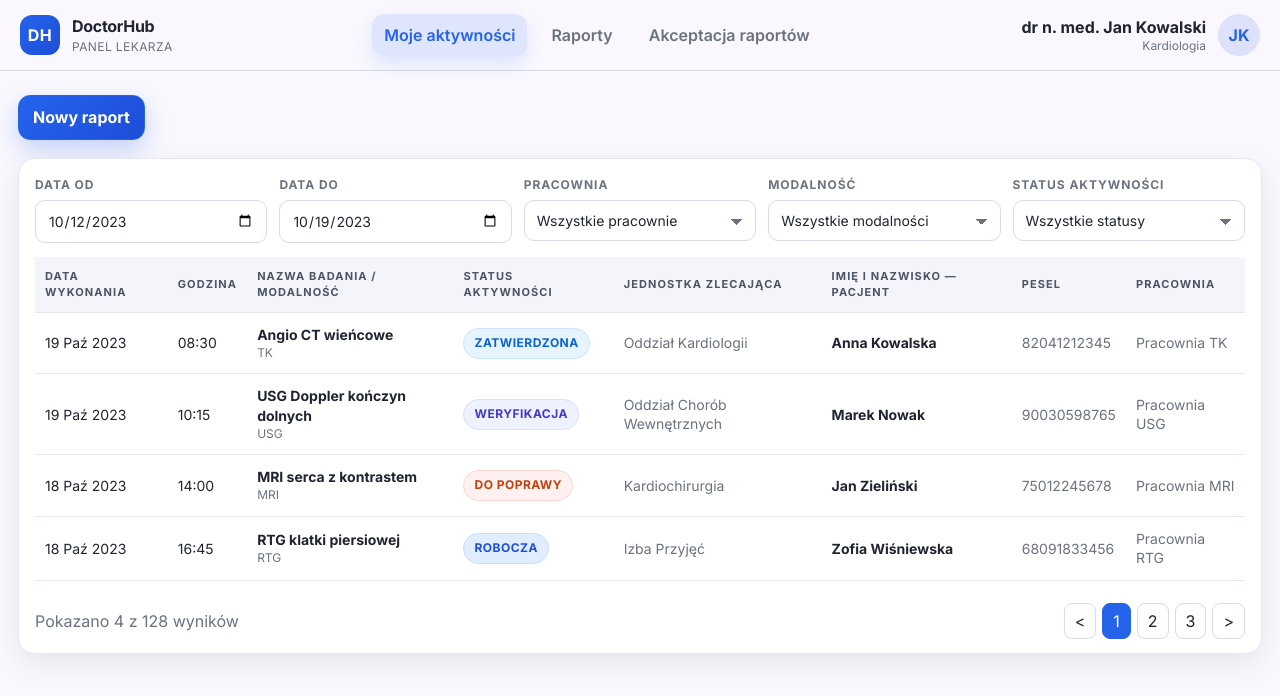
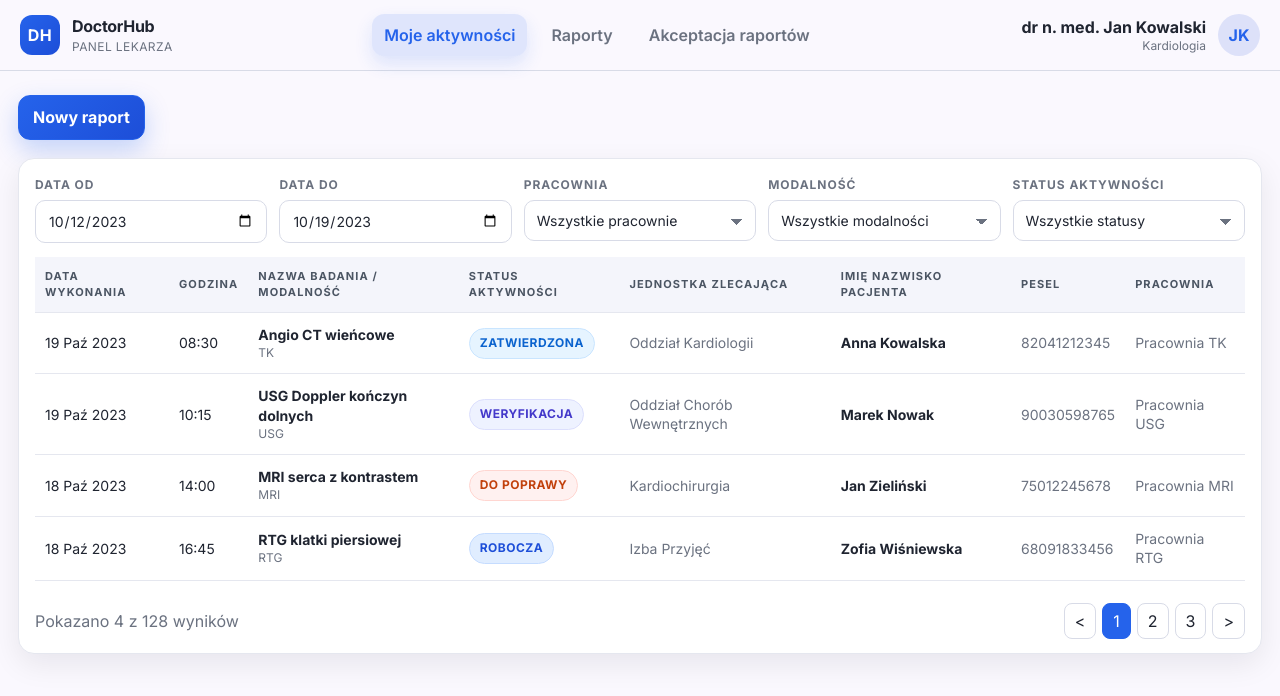
Before and after one commit to MacSlep/DoctorHub, a React (Vite) app in the folder frontend/: page /moje-aktywnosci in a window 1280 px wide. Shown: the top 696 px of the page. Built offline with nearby package versions, Linux system fonts and the light colour scheme.

Commit message:
Update activities page layout

```diff
--- a/frontend/src/pages/MyActivitiesPage.jsx
+++ b/frontend/src/pages/MyActivitiesPage.jsx
@@ -114,7 +114,7 @@ function MyActivitiesPage() {
                 <th>Nazwa badania / modalność</th>
                 <th>Status aktywności</th>
                 <th>Jednostka zlecająca</th>
-                <th>Imię i nazwisko — pacjent</th>
+                <th>Imię nazwisko pacjenta</th>
                 <th>PESEL</th>
                 <th>Pracownia</th>
               </tr>
```
